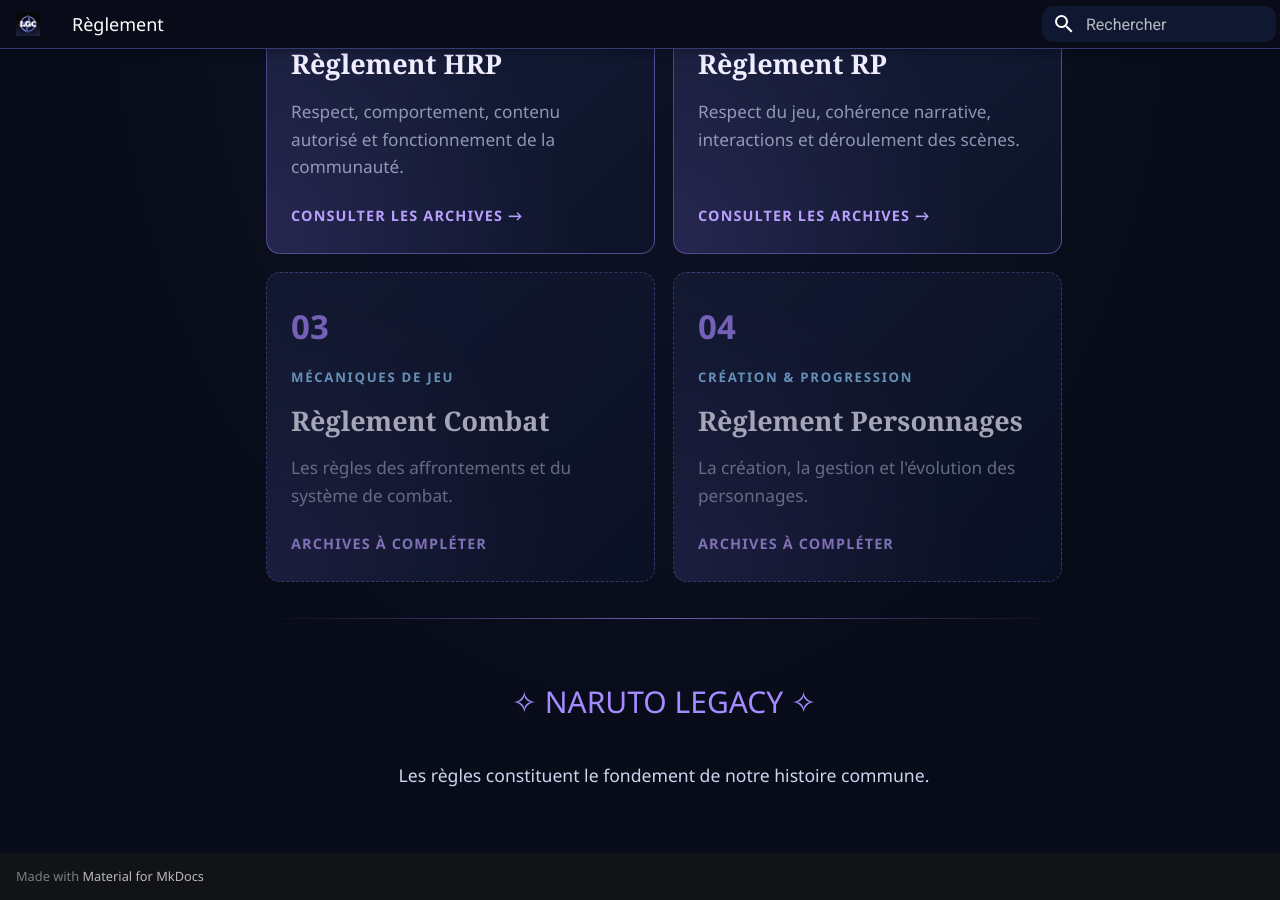
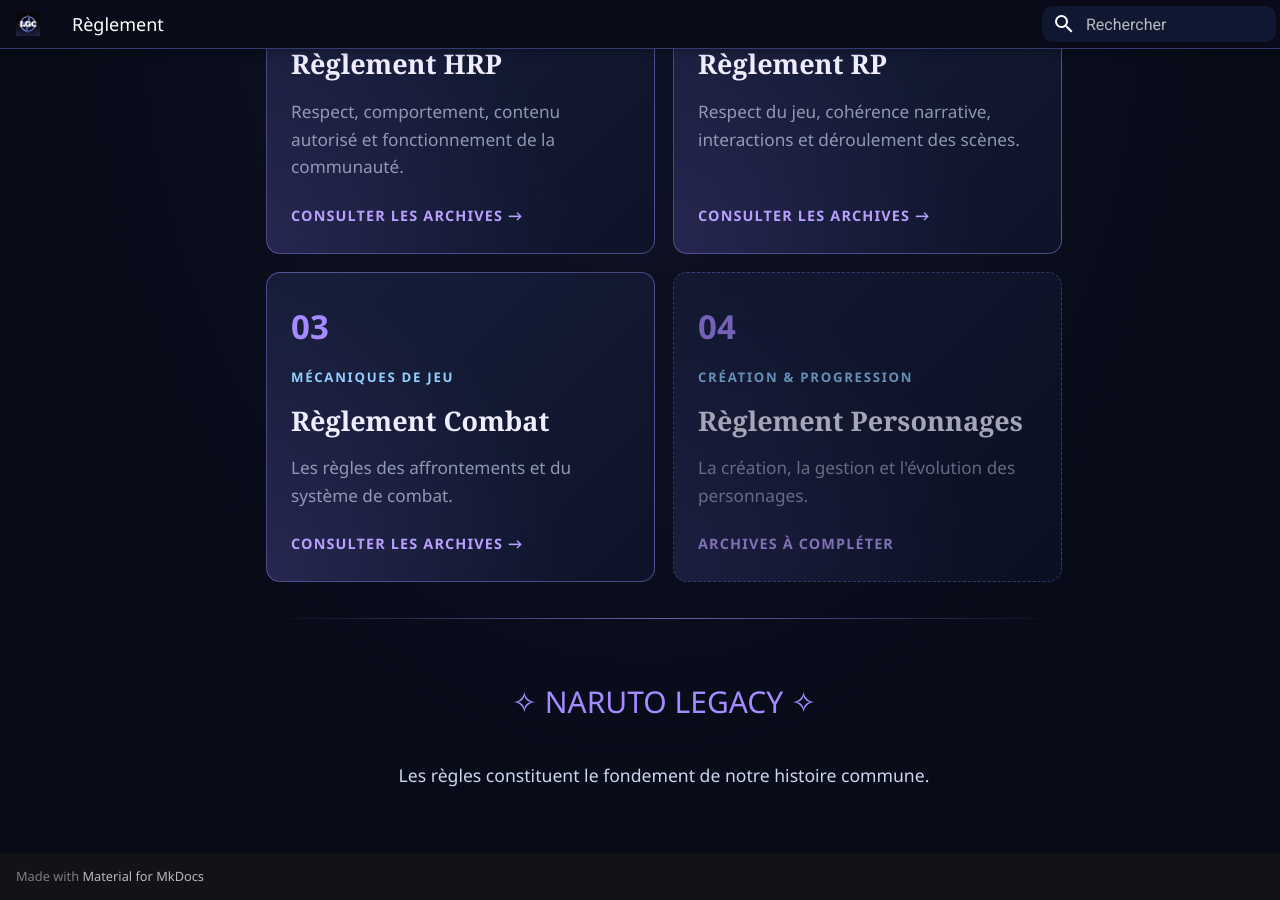
Before and after one commit to Foetic/naruto-legacy-wiki, an MkDocs documentation site: the page built from docs/reglement/index.md, in a window 1280 px wide and 900 px high, scrolled down 606 px. Built offline with MkDocs 1.6.1 and Material for MkDocs 9.7.7, drawn with Linux system fonts in a browser that asks for light colours.

Commit message:
Update index.md

```diff
--- a/docs/reglement/index.md
+++ b/docs/reglement/index.md
@@ -25,21 +25,21 @@ Le respect de ces règles permet à chacun de profiter d'une expérience de jeu
     <span class="rule-index-link">CONSULTER LES ARCHIVES →</span>
   </a>
 
-  <a class="rule-index-card rule-index-upcoming">
-    <span class="rule-index-number">03</span>
-    <span class="rule-index-kicker">MÉCANIQUES DE JEU</span>
-    <strong>Règlement Combat</strong>
-    <small>Les règles des affrontements et du système de combat.</small>
-    <span class="rule-index-link">ARCHIVES À COMPLÉTER</span>
-  </a>
+<a class="rule-index-card" href="regles-combat/">
+  <span class="rule-index-number">03</span>
+  <span class="rule-index-kicker">MÉCANIQUES DE JEU</span>
+  <strong>Règlement Combat</strong>
+  <small>Les règles des affrontements et du système de combat.</small>
+  <span class="rule-index-link">CONSULTER LES ARCHIVES →</span>
+</a>
 
-  <a class="rule-index-card rule-index-upcoming">
+  <div class="rule-index-card rule-index-upcoming">
     <span class="rule-index-number">04</span>
     <span class="rule-index-kicker">CRÉATION & PROGRESSION</span>
     <strong>Règlement Personnages</strong>
     <small>La création, la gestion et l'évolution des personnages.</small>
     <span class="rule-index-link">ARCHIVES À COMPLÉTER</span>
-  </a>
+  </div>
 
 </div>
 
```
